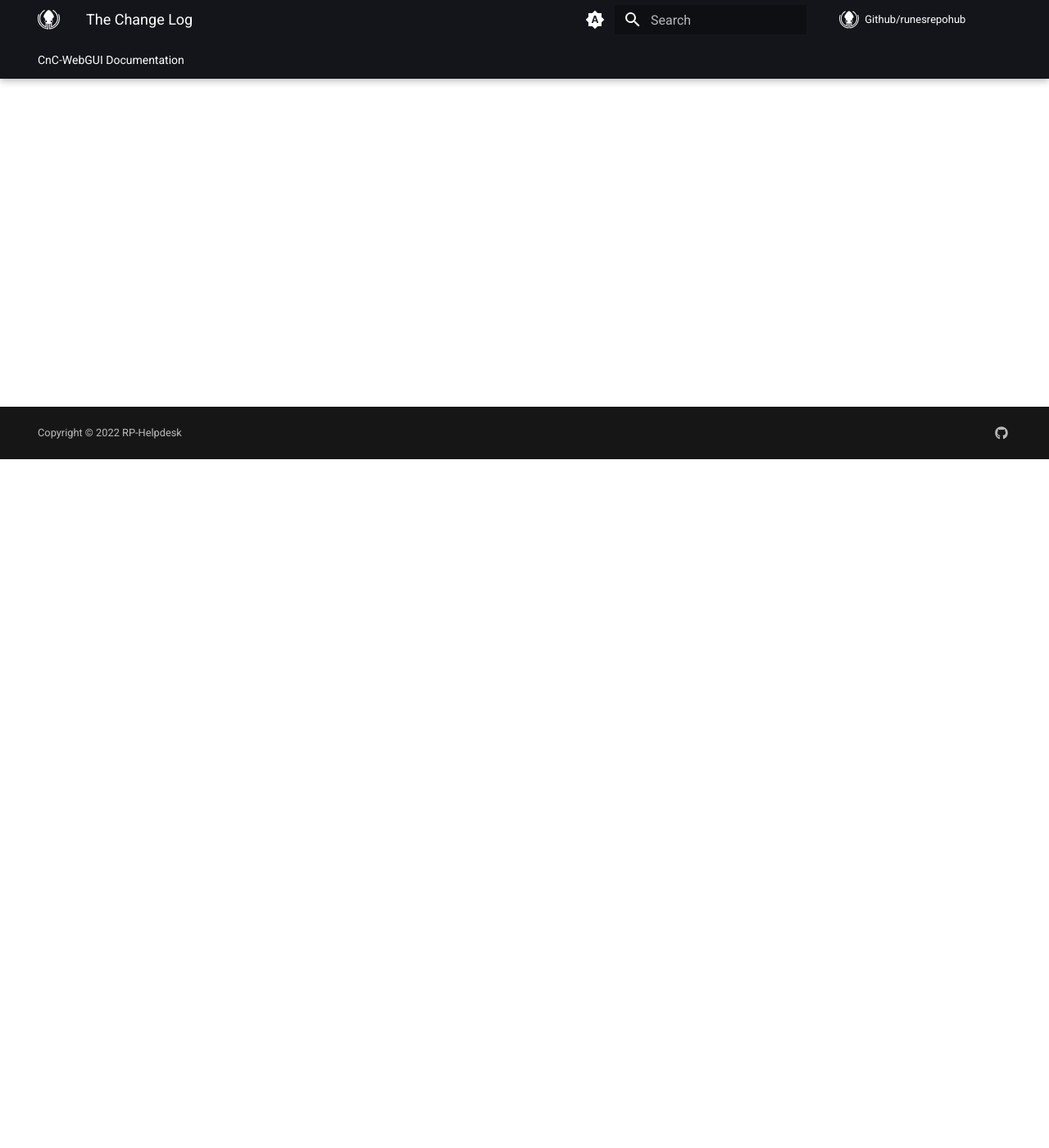
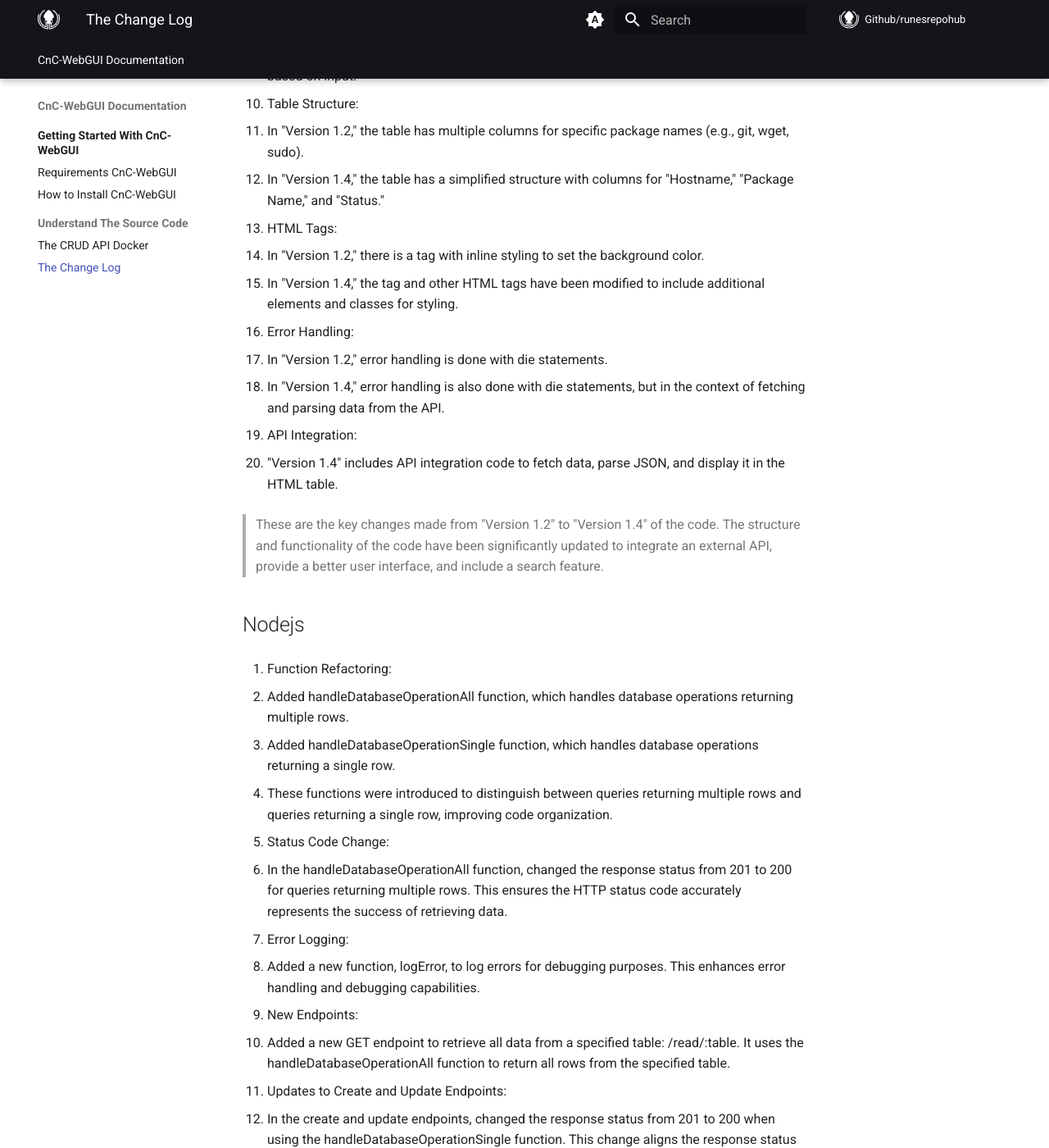
Before and after one commit to RunesRepoHub/CnC-WebGUI, an MkDocs documentation site: the page built from docs/changelog.md, in a window 1280 px wide and 1400 px high, scrolled down 840 px. Shown: the whole window at 82% size. Built offline with MkDocs 1.6.1 and Material for MkDocs 9.7.7, drawn with Linux system fonts in a browser that asks for light colours; comment, search, counter and statistics services are not loaded; some of the changed text lies outside the part shown.

Commit message:
Added a lot of info to the change log

```diff
--- a/docs/changelog.md
+++ b/docs/changelog.md
@@ -9,3 +9,84 @@
 
 
 # 1.4 (Full Update for first release)
+
+## Php Packages, Cronjob and Overview
+
+1. Data Source:
+
+* In "Version 1.2," the code retrieves data from a PostgreSQL database.
+
+* In "Version 1.4," the code fetches data from an API using the file_get_contents function.
+
+2. HTML Structure:
+
+* In "Version 1.2," the code uses a single table to display the data.
+
+* In "Version 1.4," the code separates the table into two parts:
+    * One table (packagesTable) for headers.
+    * Another table (dataTable) for data rows.
+
+3. Styling and JavaScript:
+
+* "Version 1.4" includes a link to an external stylesheet (style.css) for styling purposes.
+
+* It also includes JavaScript code for a search functionality that allows users to filter the data based on input.
+
+4. Table Structure:
+
+* In "Version 1.2," the table has multiple columns for specific package names (e.g., git, wget, sudo).
+
+* In "Version 1.4," the table has a simplified structure with columns for "Hostname," "Package Name," and "Status."
+
+5. HTML Tags:
+
+* In "Version 1.2," there is a <body> tag with inline styling to set the background color.
+
+* In "Version 1.4," the <body> tag and other HTML tags have been modified to include additional elements and classes for styling.
+
+6. Error Handling:
+
+* In "Version 1.2," error handling is done with die statements.
+* In "Version 1.4," error handling is also done with die statements, but in the context of fetching and parsing data from the API.
+
+7. API Integration:
+
+* "Version 1.4" includes API integration code to fetch data, parse JSON, and display it in the HTML table.
+
+>These are the key changes made from "Version 1.2" to "Version 1.4" of the code. The structure and functionality of the code have been significantly updated to integrate an external API, provide a better user interface, and include a search feature.
+
+## Nodejs
+
+1. Function Refactoring:
+
+* Added handleDatabaseOperationAll function, which handles database operations returning multiple rows.
+
+* Added handleDatabaseOperationSingle function, which handles database operations returning a single row.
+
+* These functions were introduced to distinguish between queries returning multiple rows and queries returning a single row, improving code organization.
+
+2. Status Code Change:
+
+* In the handleDatabaseOperationAll function, changed the response status from 201 to 200 for queries returning multiple rows. This ensures the HTTP status code accurately represents the success of retrieving data.
+
+3. Error Logging:
+
+* Added a new function, logError, to log errors for debugging purposes. This enhances error handling and debugging capabilities.
+
+4. New Endpoints:
+
+* Added a new GET endpoint to retrieve all data from a specified table: /read/:table. It uses the handleDatabaseOperationAll function to return all rows from the specified table.
+
+5. Updates to Create and Update Endpoints:
+
+* In the create and update endpoints, changed the response status from 201 to 200 when using the handleDatabaseOperationSingle function. This change aligns the response status with the general practice for success in read operations.
+
+6. New Read Endpoint for Specific Package:
+
+* Added a new GET endpoint to retrieve data for a specific package within a table: /read/:table/:hostname/:package. This allows querying for specific package details within the specified table.
+
+7. Package Name Validation:
+
+* In the /update/packages/:hostname/:package endpoint, added validation to check if the specified package matches any column name. If it does, it allows updating; otherwise, it returns a 400 error.
+
+>These changes enhance code modularity, improve error handling, and add new functionality for retrieving specific data within tables and better representation of HTTP status codes for different operations.
```
